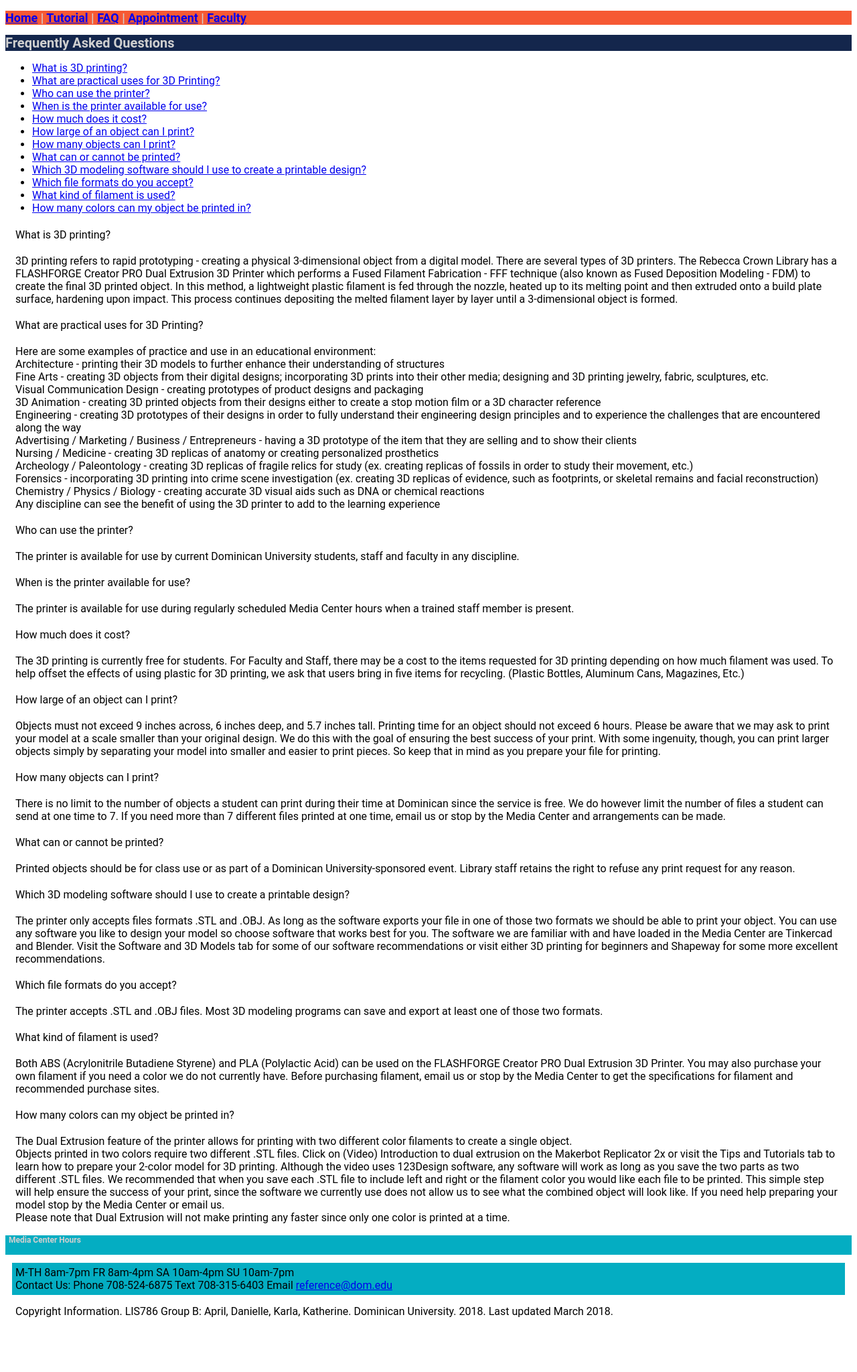
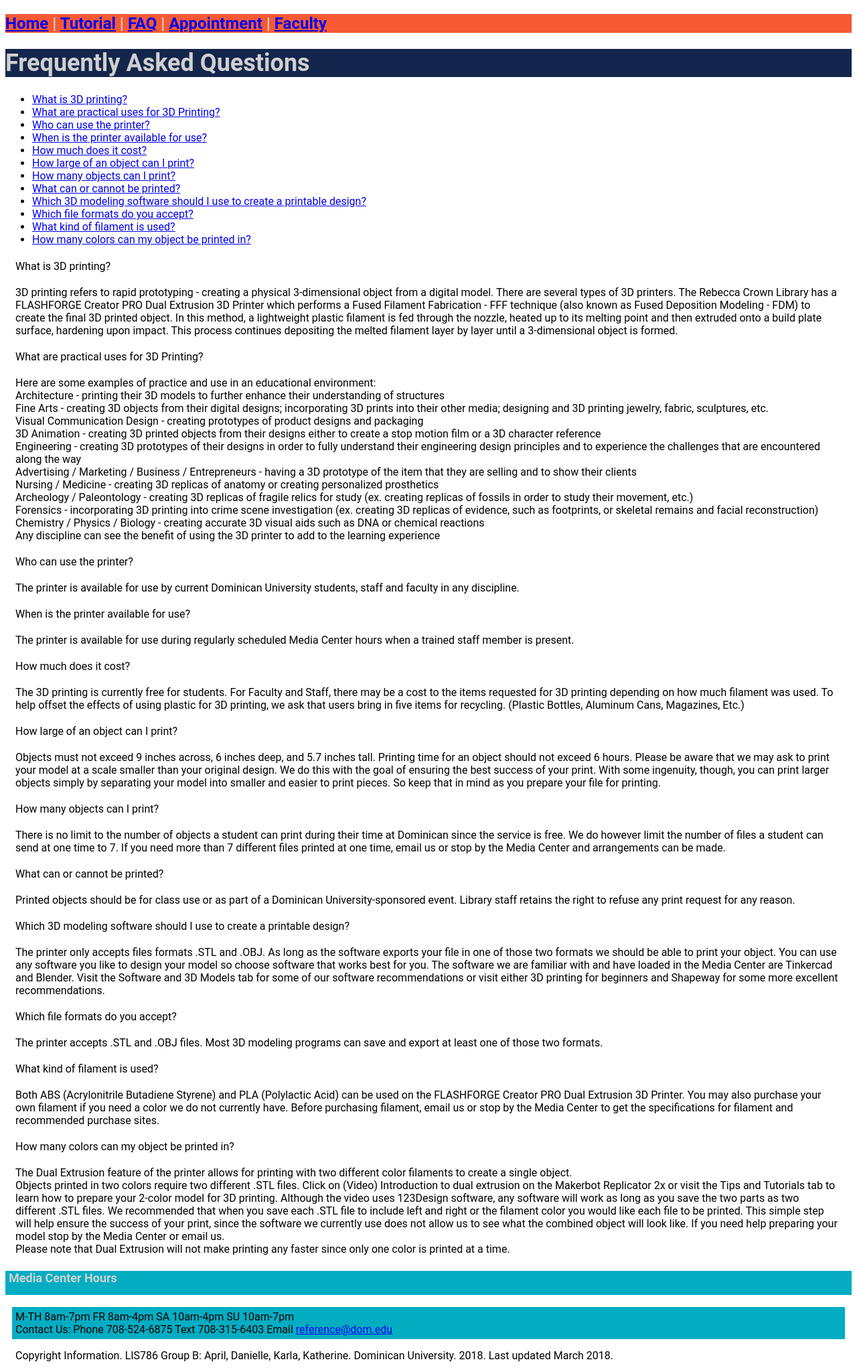
Before and after one commit to PeasantQueen/wk12-microsite, a plain HTML site: page index.html in a window 1280 px wide. Shown: the part 311-2359 px from the top of the page at 67% size. Before the commit the page ends 2293 px from the top, so only its background shows below. Drawn offline with Linux system fonts and the light colour scheme.

Commit message:
Update Bstyle.css

```diff
--- a/Bstyle.css
+++ b/Bstyle.css
@@ -1,7 +1,7 @@
 body { font-size:16px; font-family: Roboto,Courier,Times New Roman;}
 p {padding:5px; margin:10px;}
-h1 {color: #d0d0d0; background-color: #14264c; font-size:20px;}
-h2 {color: #d0d0d0; background-color: #f65934; font-size:18px;}
-h3 {color: #d0d0d0; background-color: #04adc2; padding: 0px 15px 15px 5px; font-size: 12px;}
+h1 {color: #d0d0d0; background-color: #14264c; font-size:36px;}
+h2 {color: #d0d0d0; background-color: #f65934; font-size:24px;}
+h3 {color: #d0d0d0; background-color: #04adc2; padding: 0px 15px 15px 5px; font-size: 18px;}
 .footer {background-color: #04adc2;}
-#copyright {background-color: #e9b61d; font-size:8px; border-top-color: #14264c; border-top-width:1px; border-top-style: solid;}
+.copyright {background-color: #e9b61d; font-size:8px; border-top-color: #14264c; border-top-width:1px; border-top-style: solid;}
```
